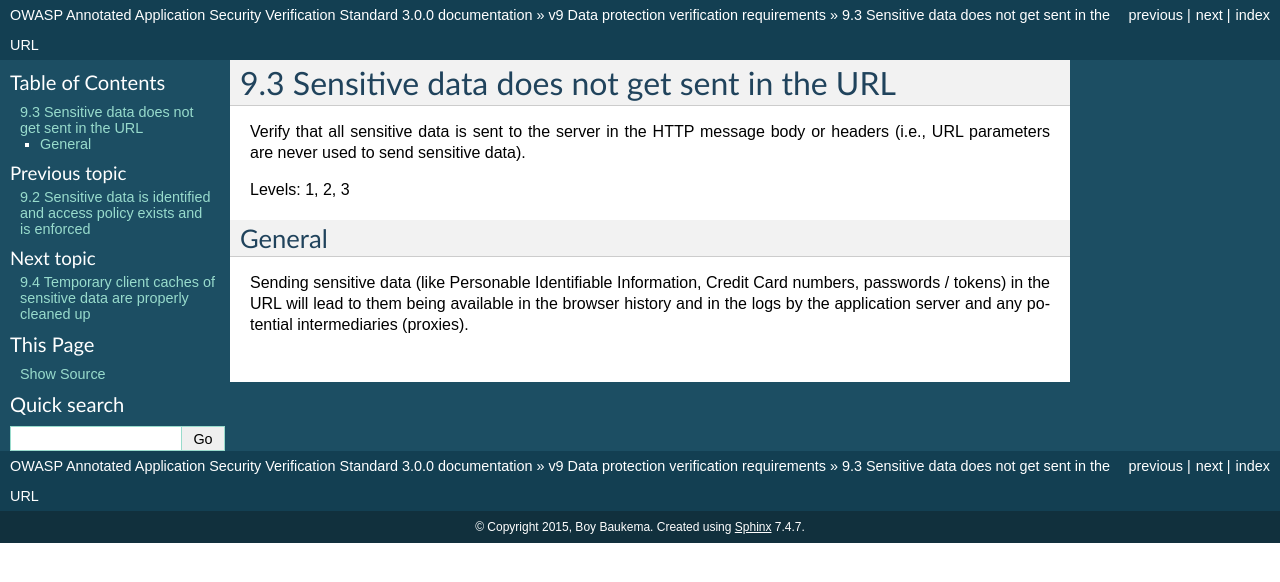
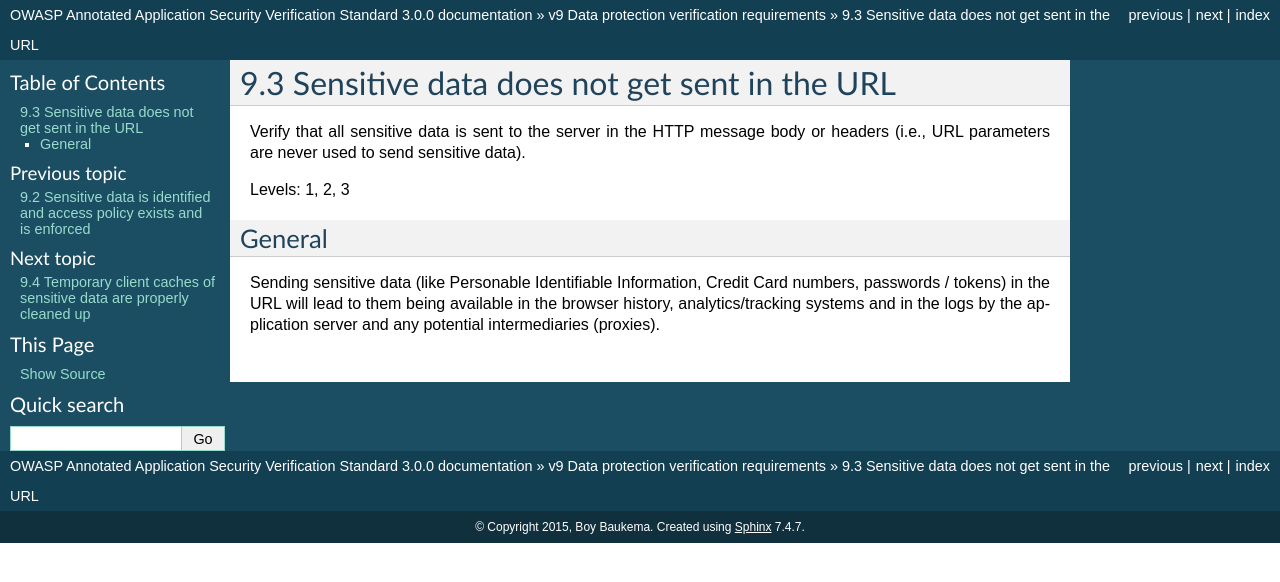
Before and after one commit to ibuildingsnl/owasp-aasvs, a Sphinx documentation site: the page built from docs/requirement-9.3.rst, in a window 1280 px wide. Shown: the top 582 px of the page. Built offline with Sphinx 7.4.7, drawn with Linux system fonts in a browser that asks for light colours.

Commit message:
Tracking scripts typically record url's
Tracking scripts typically record the full url (including query parameters and fragment).

```diff
--- a/docs/requirement-9.3.rst
+++ b/docs/requirement-9.3.rst
@@ -10,5 +10,5 @@ General
 
 Sending sensitive data (like Personable Identifiable Information, Credit
 Card numbers, passwords / tokens) in the URL will lead to them being
-available in the browser history and in the logs by the application
-server and any potential intermediaries (proxies).
+available in the browser history, analytics/tracking systems and in the
+logs by the application server and any potential intermediaries (proxies).
```
